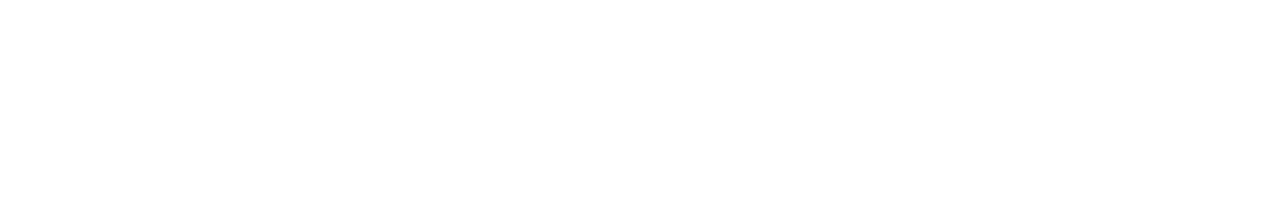
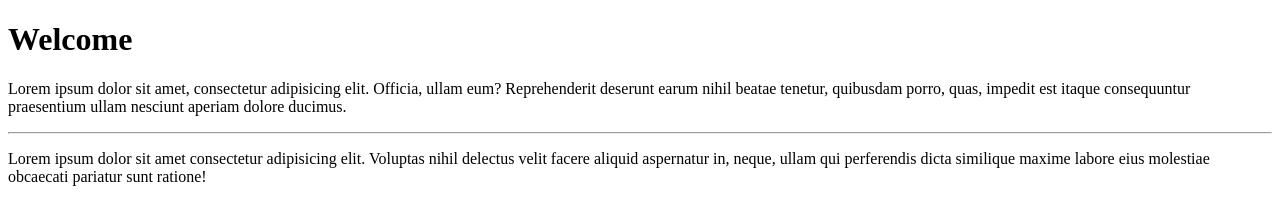
Before and after one commit to nufftalon/git-course, a plain HTML site: page index.html in a window 1280 px wide. Drawn offline with Linux system fonts and the light colour scheme.

Commit message:
Added a second paragraph and hr

```diff
--- a/index.html
+++ b/index.html
@@ -7,6 +7,10 @@
     <title>Document</title>
 </head>
 <body>
+    <h1>Welcome</h1>
+    <p>Lorem ipsum dolor sit amet, consectetur adipisicing elit. Officia, ullam eum? Reprehenderit deserunt earum nihil beatae tenetur, quibusdam porro, quas, impedit est itaque consequuntur praesentium ullam nesciunt aperiam dolore ducimus.</p>
+    <hr>
+    <p>Lorem ipsum dolor sit amet consectetur adipisicing elit. Voluptas nihil delectus velit facere aliquid aspernatur in, neque, ullam qui perferendis dicta similique maxime labore eius molestiae obcaecati pariatur sunt ratione!</p>
 
 </body>
 </html>
```
